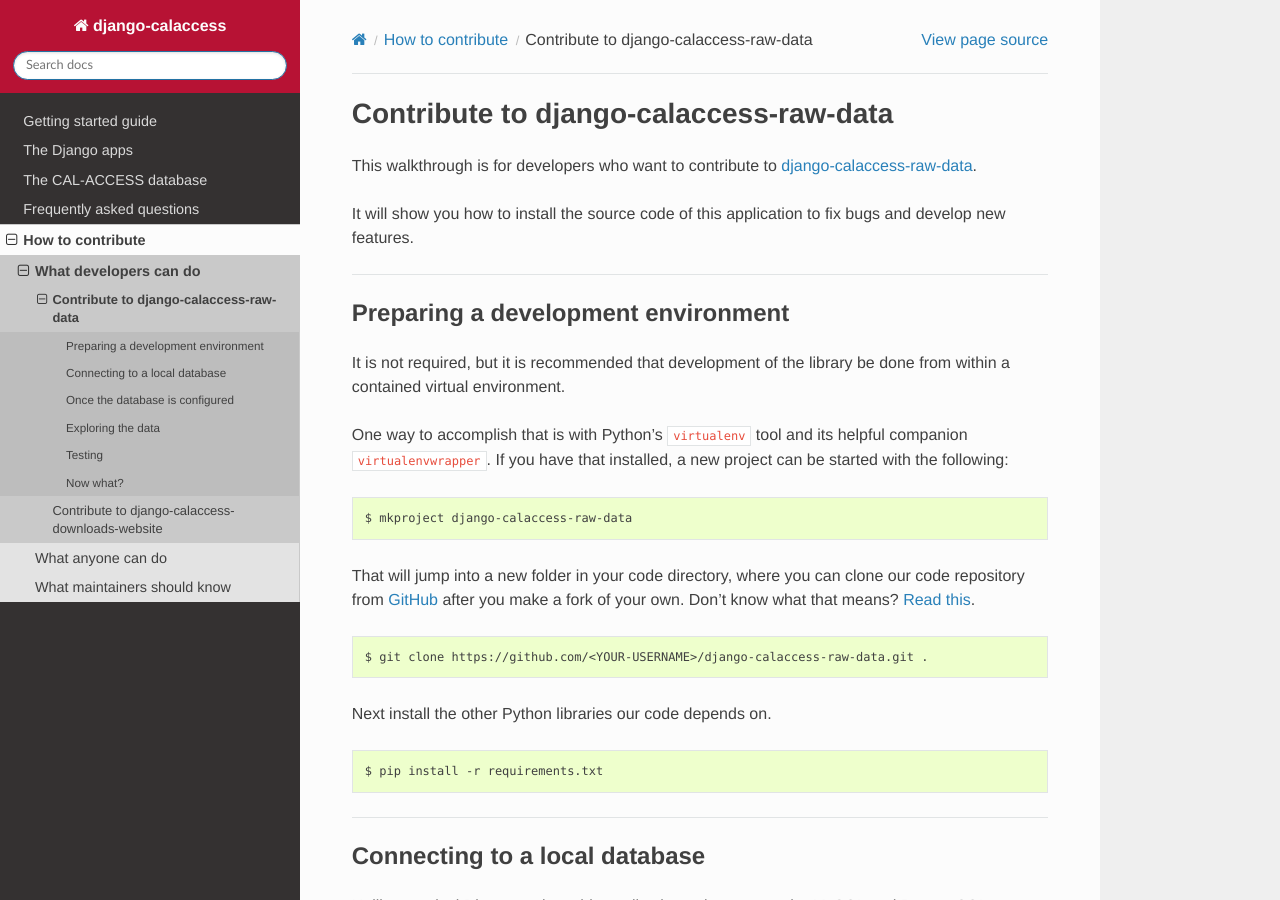
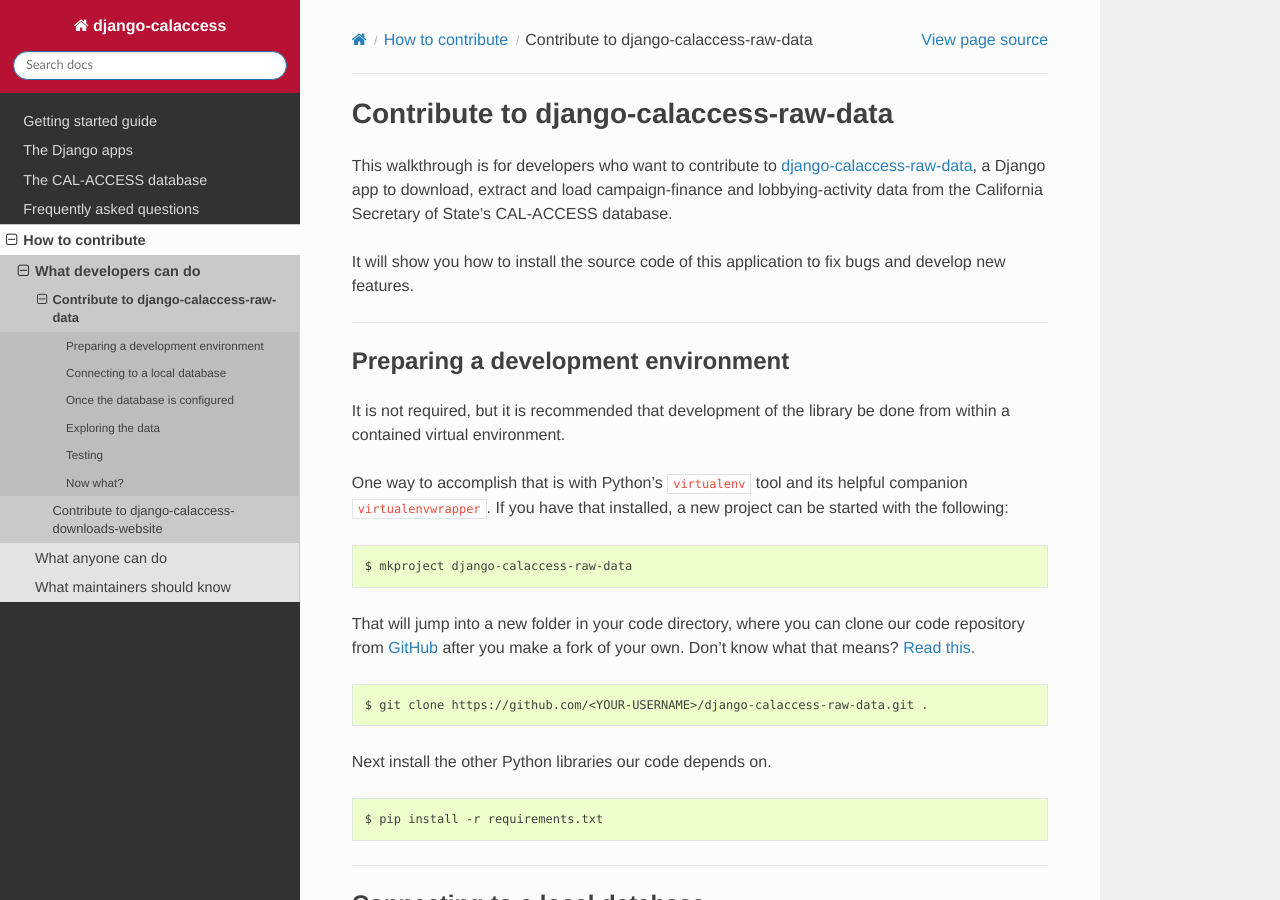
Before and after one commit to palewire/django-calaccess-technical-documentation, a Sphinx documentation site: the page built from docs/contribute/calaccess_raw.rst, in a window 1280 px wide and 900 px high. Built offline with Sphinx 7.4.7 and the Read the Docs theme 2.0.0, drawn with Linux system fonts in a browser that asks for light colours.

Commit message:
Fixed broken link

```diff
--- a/docs/apps/calaccess_raw.rst
+++ b/docs/apps/calaccess_raw.rst
@@ -1,7 +1,7 @@
 django-calaccess-raw-data
 =========================
 
-A Django app to download, extract and load campaign-finance and lobbying-activity data from the California Secretary of State's `CAL-ACCESS <http://www.sos.ca.gov/prd/cal-access/>`_  database
+A Django app to download, extract and load campaign-finance and lobbying-activity data from the California Secretary of State's `CAL-ACCESS <http://www.sos.ca.gov/prd/cal-access/>`_  database.
 
 .. toctree::
    :maxdepth: 2
--- a/docs/contribute/calaccess_raw.rst
+++ b/docs/contribute/calaccess_raw.rst
@@ -1,7 +1,8 @@
 Contribute to django-calaccess-raw-data
 =======================================
 
-This walkthrough is for developers who want to contribute to `django-calaccess-raw-data <apps/calaccess_raw.html>`_.
+This walkthrough is for developers who want to contribute to :doc:`/apps/calaccess_raw`, a Django app to download, extract
+and load campaign-finance and lobbying-activity data from the California Secretary of State’s CAL-ACCESS database.
 
 It will show you how to install the source code of this application to fix bugs and develop new features.
 
```
